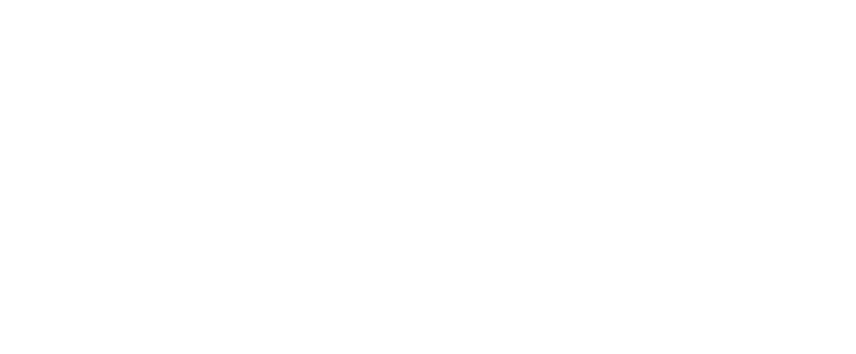
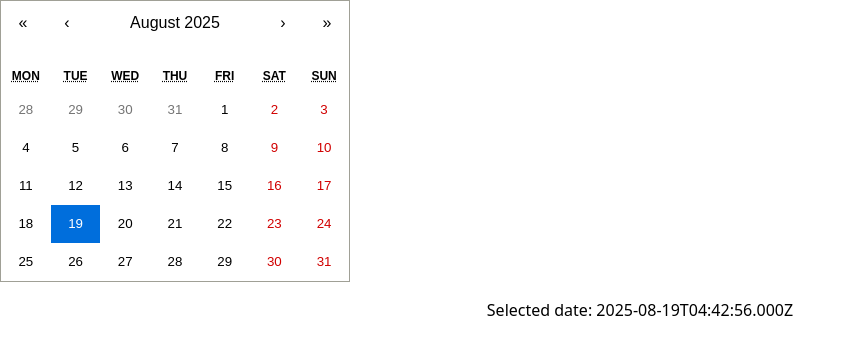
Before and after one commit to VJYGOUR/appointment-frontend, a React (Vite) app: page /date in a window 1280 px wide. Before the commit this address had no page. Shown: the top 354 px of the page, without its empty margins (0-856 px from the left). Built offline with nearby package versions, Linux system fonts and the light colour scheme.

Commit message:
submitisloading

```diff
--- a/src/App.tsx
+++ b/src/App.tsx
@@ -6,11 +6,13 @@ import { useUserStore } from "./store/useUserStore";
 import LoginForm from "./components/LoginForm";
 import Profile from "./components/Profile";
 import CreateProfile from "./components/CreateProfile";
+import DateSelect from "./components/DateSelect";
 const App: React.FC = () => {
   const { isAuthenticated, isCreate } = useUserStore();
   return (
     <Routes>
       <Route path="/register" element={<RegisterForm />} />
+      <Route path="/date" element={<DateSelect />} />
       <Route path="/verify-email/:token" element={<VerifyEmail />} />
       <Route
         path="/"
--- /dev/null
+++ b/src/components/DateSelect.tsx
@@ -0,0 +1,20 @@
+import { useState } from "react";
+import Calendar from "react-calendar";
+import type {CalendarProps} from 'react-calendar'
+import "react-calendar/dist/Calendar.css"; // important for styling
+function DateSelect() {
+    const [date, setDate] = useState<Date>(new Date());
+    const handleDateChange: CalendarProps['onChange'] = (value) => {
+        if (value instanceof Date) {
+            setDate(value);
+        }
+        console.log(new Date(date));
+    };
+    return (
+        <div>
+            <Calendar onChange={handleDateChange} value={date} />
+            <p className="text-center mt-4">Selected date: {date.toISOString()}</p>
+        </div>
+    );
+}
+    export default DateSelect;
--- a/src/components/LoginForm.tsx
+++ b/src/components/LoginForm.tsx
@@ -15,9 +15,10 @@ interface IFormInput {
 const LoginForm = () => {
   const { register, handleSubmit, reset } = useForm<IFormInput>();
   const [error, setError] = useState<string | null>(null);
-  const { isAuthenticated, authenticate } = useUserStore();
+  const { isAuthenticated, authenticate,isLoading,setIsLoading } = useUserStore();
   const navigate = useNavigate();
   const onSubmit = async (data: IFormInput) => {
+    setIsLoading(true);
     try {
       const res = await axiosInstance.post("/auth/login", data);
       console.log(res.data);
@@ -26,9 +27,12 @@ const LoginForm = () => {
         authService.setToken(res.data.token);
         authenticate();
         navigate("/createProfile");
+        setIsLoading(false)
         reset();
+
       }
     } catch (err) {
+      setIsLoading(false)
       setError(handleApiError(err));
     }
   };
@@ -58,9 +62,8 @@ const LoginForm = () => {
           </div>
           <button
             type="submit"
-            className="w-full bg-blue-600 text-white py-3 rounded-xl font-semibold hover:bg-blue-700 transition"
-          >
-            Submit
+            className={`${isLoading?'bg-gray-100':''} w-full bg-blue-600 text-white py-3 rounded-xl font-semibold hover:bg-blue-700 transition`}>
+            {isLoading?'Submiting....':'submit'}
           </button>
         </form>
 
--- a/src/store/useUserStore.ts
+++ b/src/store/useUserStore.ts
@@ -24,6 +24,8 @@ interface UserState {
   authenticate: () => void;
   logout: () => void;
   userProfile: (profileData: UserProfile) => void;
+  isLoading:boolean;
+  setIsLoading:(value:boolean)=>void;
 }
 
 export const useUserStore = create<UserState>((set) => ({
@@ -41,4 +43,6 @@ export const useUserStore = create<UserState>((set) => ({
   },
   //actions
   authenticate: () => set({ isAuthenticated: true }),
+  isLoading:false,
+  setIsLoading:(value)=>set({isLoading:value})
 }));
```
Also changed, not shown: src/api/axios.ts (line endings or trailing spaces), src/components/CreateProfile.tsx (line endings or trailing spaces), src/components/Profile.tsx (line endings or trailing spaces), src/components/RegisterForm.tsx (line endings or trailing spaces), src/components/VerifyEmail.tsx (line endings or trailing spaces), src/utils/authService.ts (line endings or trailing spaces), src/utils/handleApiError.ts (line endings or trailing spaces), 2 other files (tests, documents, lock files or other folders).
